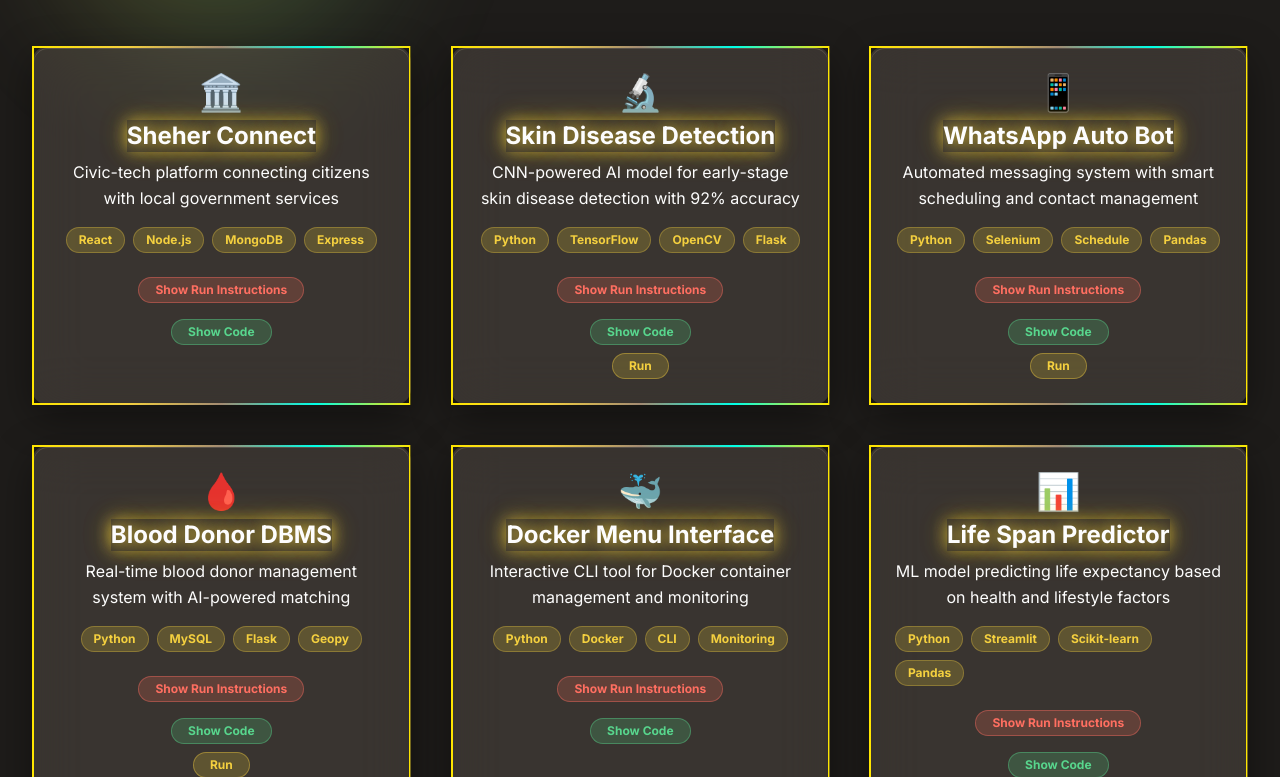
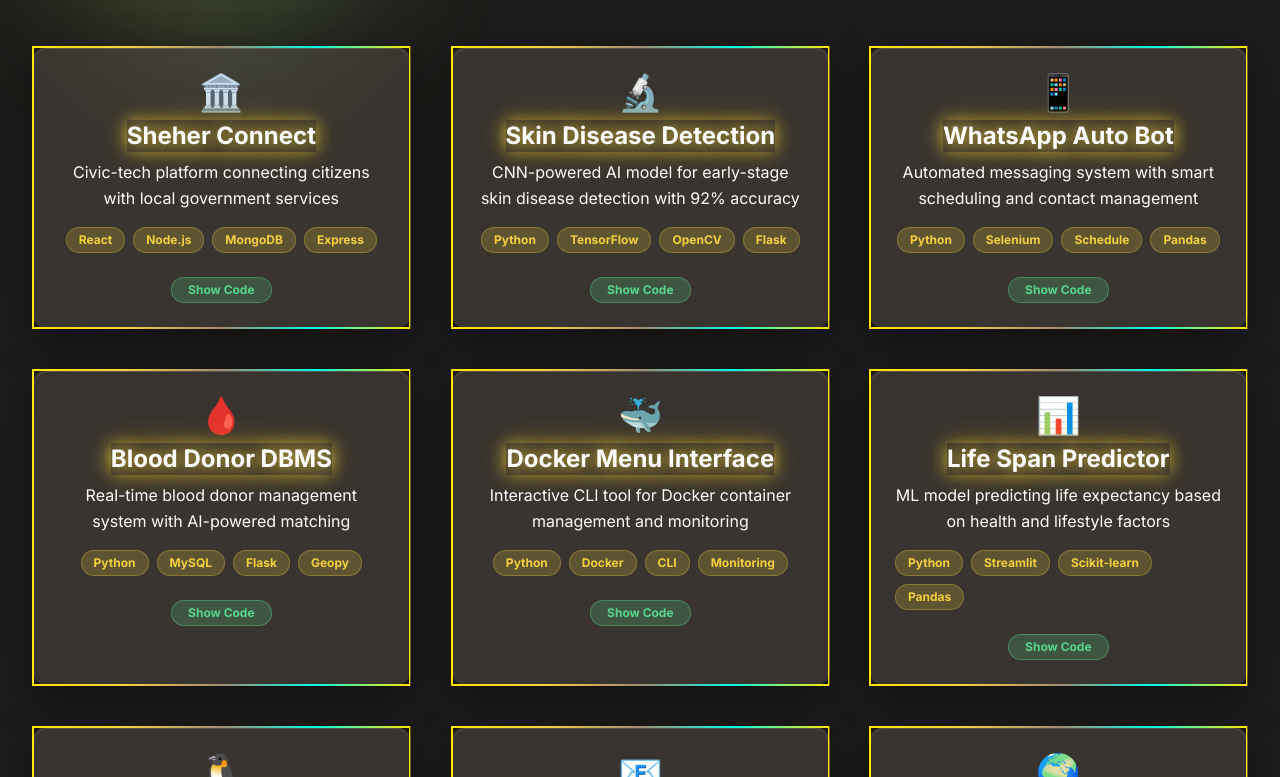
Before and after one commit to Hemantmodi-15/portfolio, a React (Vite) app: page / in a window 1280 px wide. Shown: the part 3659-4436 px from the top of the page. Built offline with nearby package versions, Linux system fonts and the light colour scheme.

Commit message:
Remove Run buttons from Projects section - not suitable for deployed website

```diff
--- a/package.json
+++ b/package.json
@@ -27,6 +27,7 @@
   "devDependencies": {
     "@types/react": "^18.2.43",
     "@types/react-dom": "^18.2.17",
+    "@types/react-syntax-highlighter": "^15.5.13",
     "@typescript-eslint/eslint-plugin": "^6.14.0",
     "@typescript-eslint/parser": "^6.14.0",
     "@vitejs/plugin-react": "^4.2.1",
--- a/src/components/Sections/Projects.tsx
+++ b/src/components/Sections/Projects.tsx
@@ -20,7 +20,6 @@ const Projects = () => {
   const [selectedFilter, setSelectedFilter] = useState('All');
   const [selectedProject, setSelectedProject] = useState<string | null>(null);
   const [showCode, setShowCode] = useState<Record<number, boolean>>({});
-  const [showInstructions, setShowInstructions] = useState<Record<number, boolean>>({});
 
   const filters = ['All', 'Python', 'JavaScript', 'Docker', 'AI/ML', 'Web'];
 
@@ -652,14 +651,7 @@ if __name__ == "__main__":
     ? allProjects
     : allProjects.filter(project => project.category === selectedFilter);
 
-  const getRunInstructions = (project: Project) => {
-    if (project.category === 'Python') return 'Run with: python <filename>.py';
-    if (project.category === 'JavaScript') return 'Open in browser or run with: node <filename>.js';
-    if (project.category === 'Docker') return 'Run with: docker-compose up or docker run ...';
-    if (project.category === 'AI/ML') return 'Follow README or run with: python <filename>.py';
-    if (project.category === 'Web') return 'Deploy or run with: npm start / npm run dev';
-    return '';
-  };
+
 
   return (
     <section id="projects" className="py-20 bg-vintage-dark relative overflow-hidden">
@@ -721,18 +713,7 @@ if __name__ == "__main__":
                   <span key={t} className="px-3 py-1 rounded-full bg-vintage-gold/20 text-vintage-gold text-xs font-bold border border-vintage-gold/30">{t}</span>
                   ))}
                 </div>
-              {/* Run Instructions Toggle */}
-              <button
-                className="mt-2 mb-2 px-4 py-1 rounded-full bg-vintage-coral/20 text-vintage-coral font-bold text-xs border border-vintage-coral/40 hover:bg-vintage-coral/40 transition-all duration-200"
-                onClick={() => setShowInstructions((s) => ({ ...s, [project.id]: !s[project.id] }))}
-              >
-                {showInstructions[project.id] ? 'Hide Run Instructions' : 'Show Run Instructions'}
-              </button>
-              {showInstructions[project.id] && (
-                <div className="w-full bg-vintage-dark/80 text-vintage-gold p-3 rounded-lg mb-2 text-xs font-mono border border-vintage-gold/20 animate-glow">
-                  {getRunInstructions(project)}
-                </div>
-              )}
+
               {/* Show/Hide Code Toggle */}
               <button
                 className="mt-2 px-4 py-1 rounded-full bg-vintage-emerald/20 text-vintage-emerald font-bold text-xs border border-vintage-emerald/40 hover:bg-vintage-emerald/40 transition-all duration-200"
@@ -755,24 +736,6 @@ if __name__ == "__main__":
                     </motion.div>
                   )}
                 </AnimatePresence>
-              {['Python', 'AI/ML'].includes(project.category) && (
-                <a
-                  href={
-                    project.code.includes('streamlit') || project.code.includes('import')
-                      ? `https://replit.com/new/python3?code=${encodeURIComponent(project.code)}`
-                      : project.title.toLowerCase().includes('notebook') || project.title.toLowerCase().includes('agent')
-                      ? `https://colab.research.google.com/`
-                      : undefined
-                  }
-                  target="_blank"
-                  rel="noopener noreferrer"
-                  className="mt-2 px-4 py-1 rounded-full bg-vintage-gold/20 text-vintage-gold font-bold text-xs border border-vintage-gold/40 hover:bg-vintage-gold/40 transition-all duration-200 block text-center"
-                  style={{ pointerEvents: project.code ? 'auto' : 'none', opacity: project.code ? 1 : 0.5 }}
-                  title="Run this project in a sandbox (if supported)"
-                >
-                  Run
-                </a>
-              )}
               </motion.div>
             ))}
         </div>
```
Also changed, not shown: 1 other file (tests, documents, lock files or other folders).
